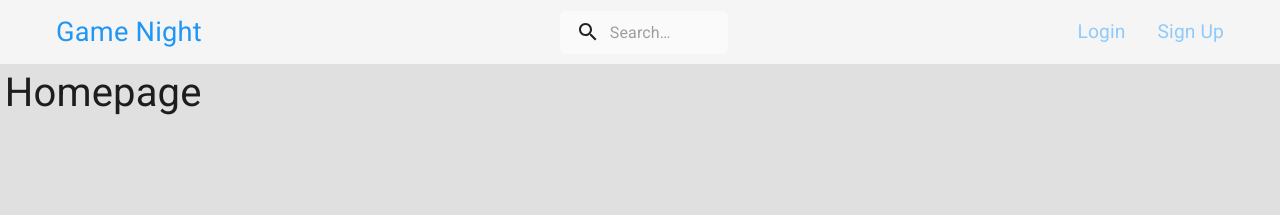
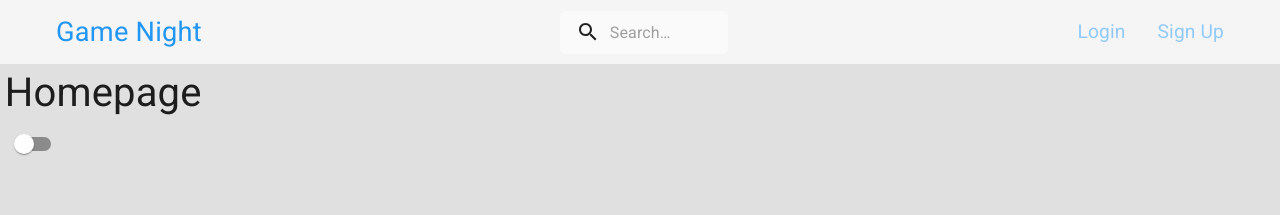
Before and after one commit to Jared-Enck/Capstone-2, a React app in the folder game-night/: page / in a window 1280 px wide. Shown: the top 215 px of the page. Built offline with nearby package versions, Linux system fonts and the light colour scheme; no server answers; the HTML template or start-up script is replaced by a standard one.

Commit message:
created theme toggle switch to test theme toggling

```diff
--- a/game-night/src/components/Home.js
+++ b/game-night/src/components/Home.js
@@ -1,9 +1,36 @@
-import React from "react";
+import React, { useContext, useEffect, useState } from "react";
+import {
+  Switch
+} from "@mui/material"
+import styled from "@emotion/styled";
+import UserContext from "../context/UserContext";
+
+const StyledSwitch = styled(Switch)(({ theme }) => ({
+  color: theme.palette.primary.contrastText
+}));
 
 export default function Home() {
+  const { currentUser, isDark, handleThemeToggle } = useContext(UserContext);
+  const [checked, setChecked] = useState(isDark);
+
+  useEffect(() => {
+    console.log(currentUser)
+  },[])
+
+  const handleChange = () => {
+    handleThemeToggle();
+    setChecked(!checked);
+  };
+
   return (
-    <h1>
-      Homepage
-    </h1>
+    <>
+      <h1>
+        Homepage
+      </h1>
+      <StyledSwitch
+        checked={checked}
+        onChange={handleChange}
+      />
+    </>
   );
 };
```
